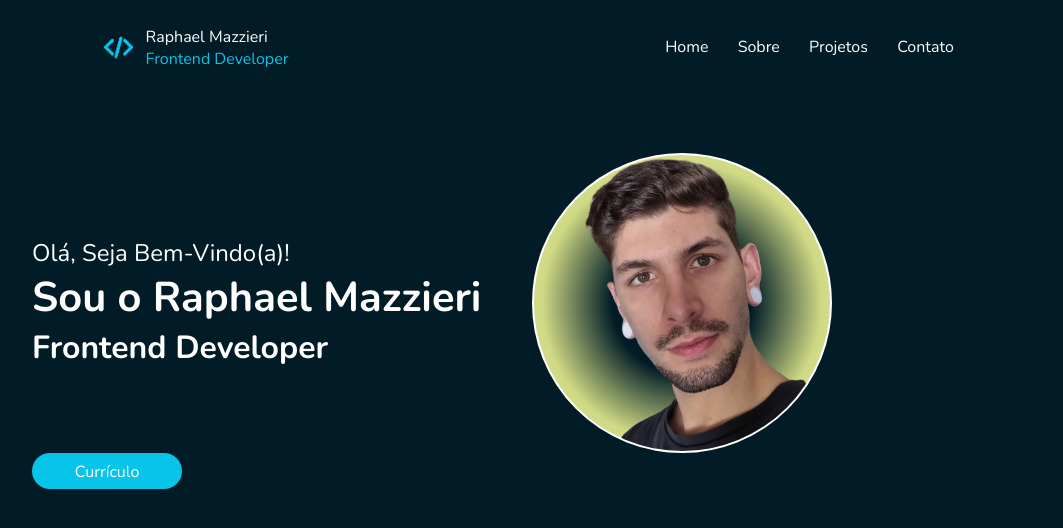
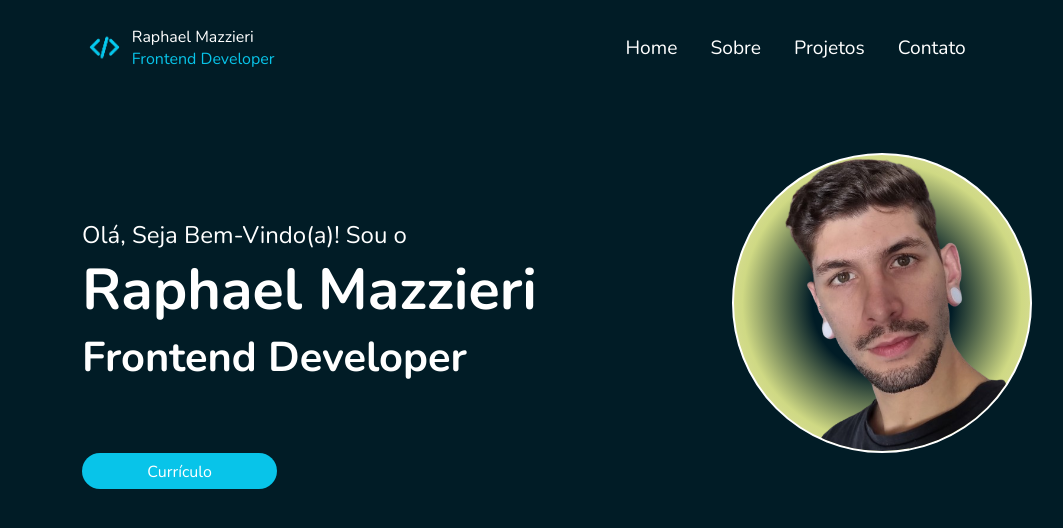
Before and after one commit to mazziera/Portfolio-, a React (Vite) app: page / in a window 1280 px wide. Shown: the top 528 px of the page, without its empty margins (108-1171 px from the left). Built offline with nearby package versions, Linux system fonts and the light colour scheme.

Commit message:
refactor

```diff
--- a/src/components/Navbar/Navbar.jsx
+++ b/src/components/Navbar/Navbar.jsx
@@ -19,6 +19,7 @@ const Navbar = () => {
 
   return (
     <nav className={styles.navbar}>
+
       <NavLink className={styles.brand} to="/">
         <section className={styles.logo}>
           <img src={logo} alt="logo" />
--- a/src/components/Navbar/Navbar.module.css
+++ b/src/components/Navbar/Navbar.module.css
@@ -6,7 +6,6 @@ nav{
 }
 
 .logo{
-    /* max-width: 20%; */
     display: flex;
     justify-content: center;
     align-items: center;
@@ -34,17 +33,12 @@ nav{
     gap: 10px;
 }
 
-.nav_list li {
-    margin-right: 0;
+.nav_list li a {
+    padding: 0.4em 0.6em;
+    font-size: 1.2em;
 }
 
-.nav_list li a {
-    padding: 0.4em 0.6em;
-}
-
-
-
-.menuItems li > a:hover{
+.nav_list li > a:hover{
     background-color: #CFD984;
     border-radius: 50px;
     color: #000;
--- a/src/pages/Home/Home.jsx
+++ b/src/pages/Home/Home.jsx
@@ -12,8 +12,8 @@ const Home = () => {
     <>
       <section className={styles.hero}>
         <div className={styles.titles}>
-          <p> Olá, Seja Bem-Vindo(a)!</p>
-          <h1>Sou o Raphael Mazzieri</h1>
+          <p> Olá, Seja Bem-Vindo(a)! Sou o</p>
+          <h1> Raphael Mazzieri</h1>
           <h2>Frontend Developer</h2>
         </div>
 
--- a/src/pages/Home/Home.module.css
+++ b/src/pages/Home/Home.module.css
@@ -1,7 +1,7 @@
 .hero {
   padding-top: 3.6rem;
   display: grid;
-  grid-template-columns: repeat(2, 500px);
+  grid-template-columns: 650px 250px;
   align-items: center;
   justify-content: center;
 }
@@ -11,11 +11,11 @@
 }
 
 .hero .titles h1 {
-  font-size: 2.6em;
+  font-size: 3.6em;
 }
 
 .hero .titles h2 {
-  font-size: 2em;
+  font-size: 2.6em;
 }
 
 .profileImg {
```
